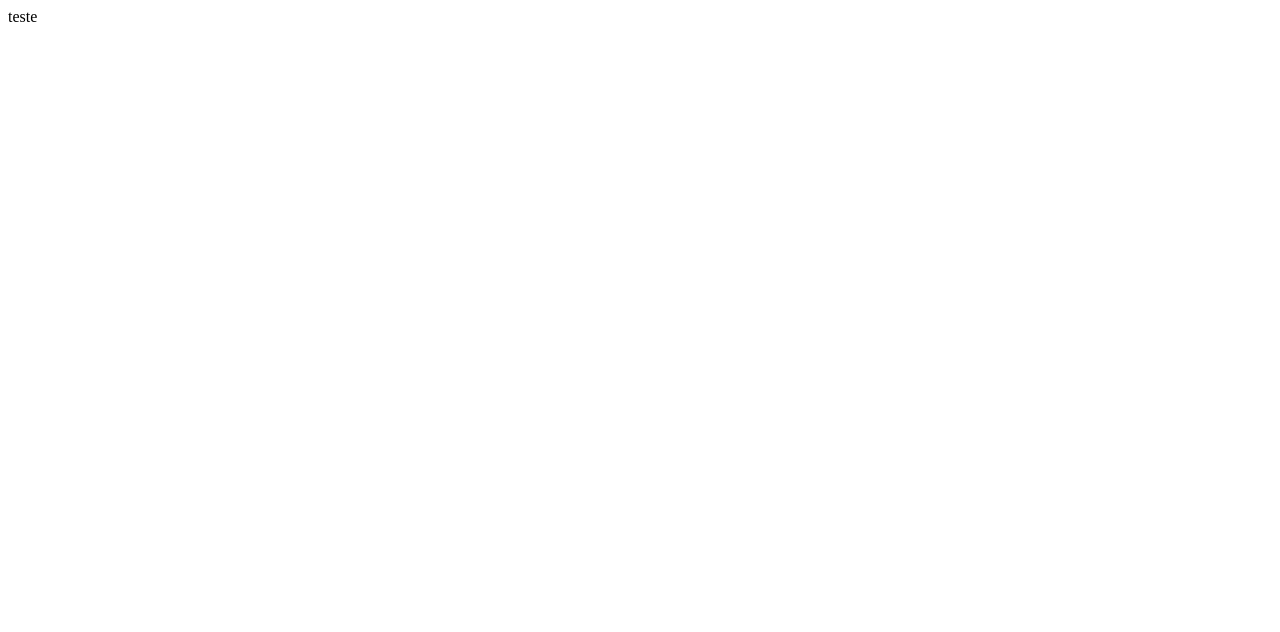
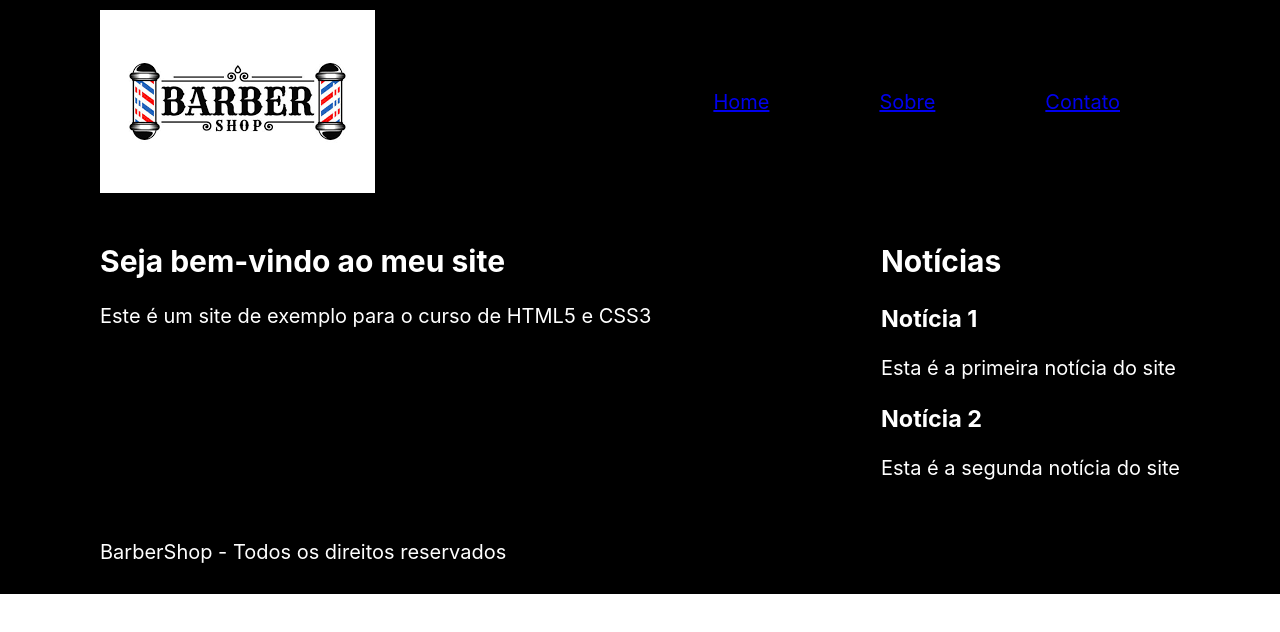
Before and after one commit to ssad1/testeHTML, a plain HTML site: page index.html in a window 1280 px wide. Drawn offline with Linux system fonts and the light colour scheme.

Commit message:
update lucio

```diff
--- a/index.html
+++ b/index.html
@@ -3,10 +3,44 @@
 <head>
     <meta charset="UTF-8">
     <meta name="viewport" content="width=device-width, initial-scale=1.0">
-    <title>Document</title>
+    <title>BarberShop</title>
     <link rel="stylesheet" href = "style.css">
 </head>
 <body>
-    teste
+    <header>
+        <div class="container">
+            <div class="logo">
+                <img id="logo" src="assets/images/logo.png"/>
+        </div>
+        <div class="menu">
+            <ul>
+                <li><a href = "#">Home</a></li>
+                <li><a href = "#">Sobre</a></li>
+                <li><a href = "#">Contato</a></li>
+            </ul>
+        </nav>
+    </header>
+    <div class="container">
+        <section>
+            <h2>Seja bem-vindo ao meu site</h2>
+            <p>Este é um site de exemplo para o curso de HTML5 e CSS3</p>
+        </section>
+        <section>
+            <h2>Notícias</h2>
+            <article>
+                <h3>Notícia 1</h3>
+                <p>Esta é a primeira notícia do site</p>
+            </article>
+            <article>
+                <h3>Notícia 2</h3>
+                <p>Esta é a segunda notícia do site</p>
+            </article>
+        </section>
+    </div>
+    <footer>
+        <div class="container">
+            <p>BarberShop - Todos os direitos reservados</p>
+        </div>
+    </footer>
 </body>
 </html>
--- a/style.css
+++ b/style.css
@@ -1 +1,26 @@
 @charset "UTF-8";
+body {
+    padding:0;
+    margin:0;
+    font-family: -apple-system, BlinkMacSystemFont, 'Segoe UI', Roboto, Oxygen, Ubuntu, Cantarell, 'Open Sans', 'Helvetica Neue', sans-serif;
+    text-decoration:none;
+}
+.container {
+    background-color: #000;
+    color: #fff;
+    font-size: 20px;
+    padding: 10px;
+    display:flex;
+    justify-content: space-between;
+    padding-left: 100px;
+    padding-right: 100px;
+}
+ul {
+    display: flex;
+    padding: 50px;
+}
+li {
+    padding: 10px;
+    padding-left: 100px;
+    list-style: none;
+}
```
Also changed, not shown: assets/images/logo.png (added).
